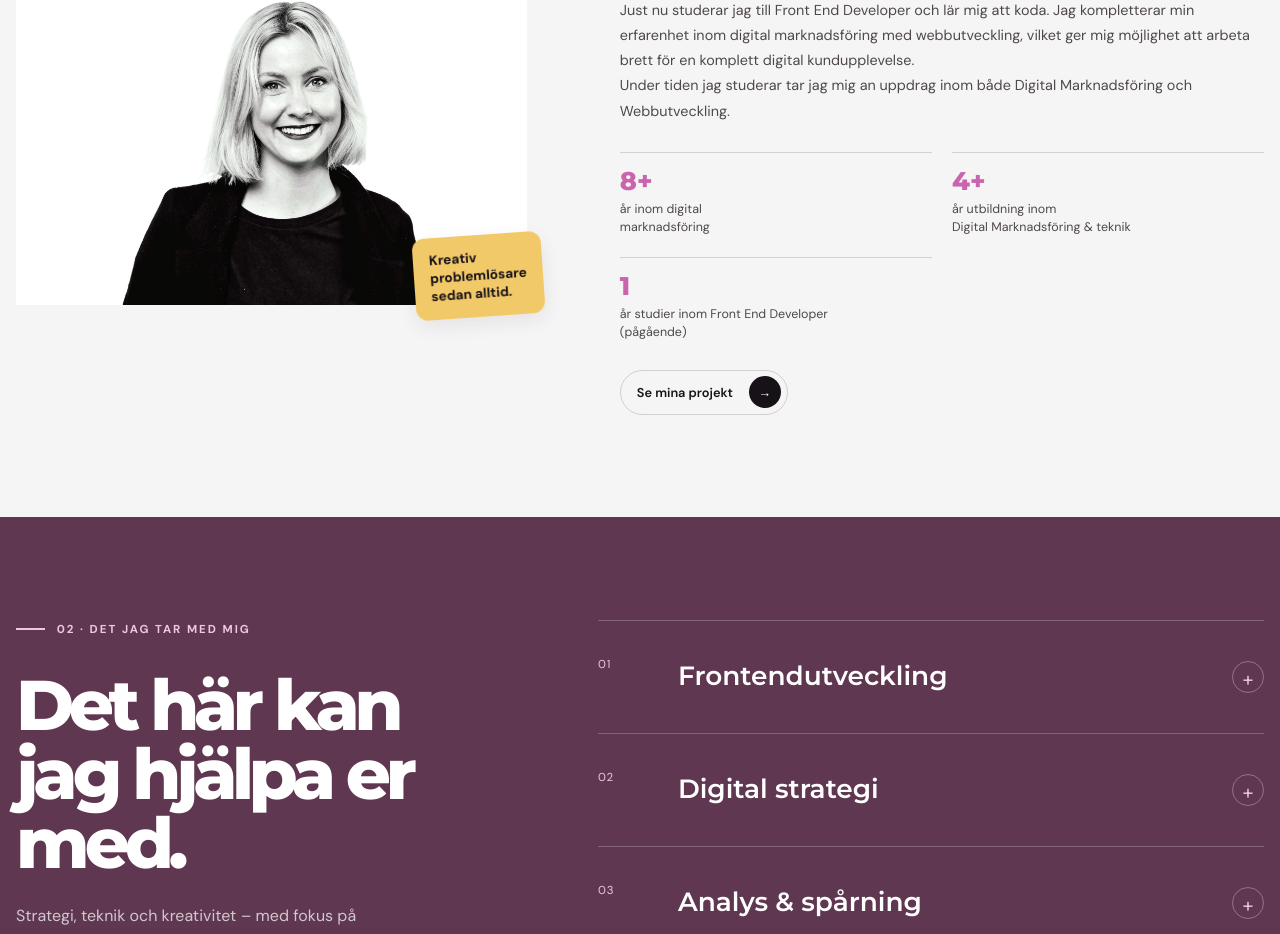
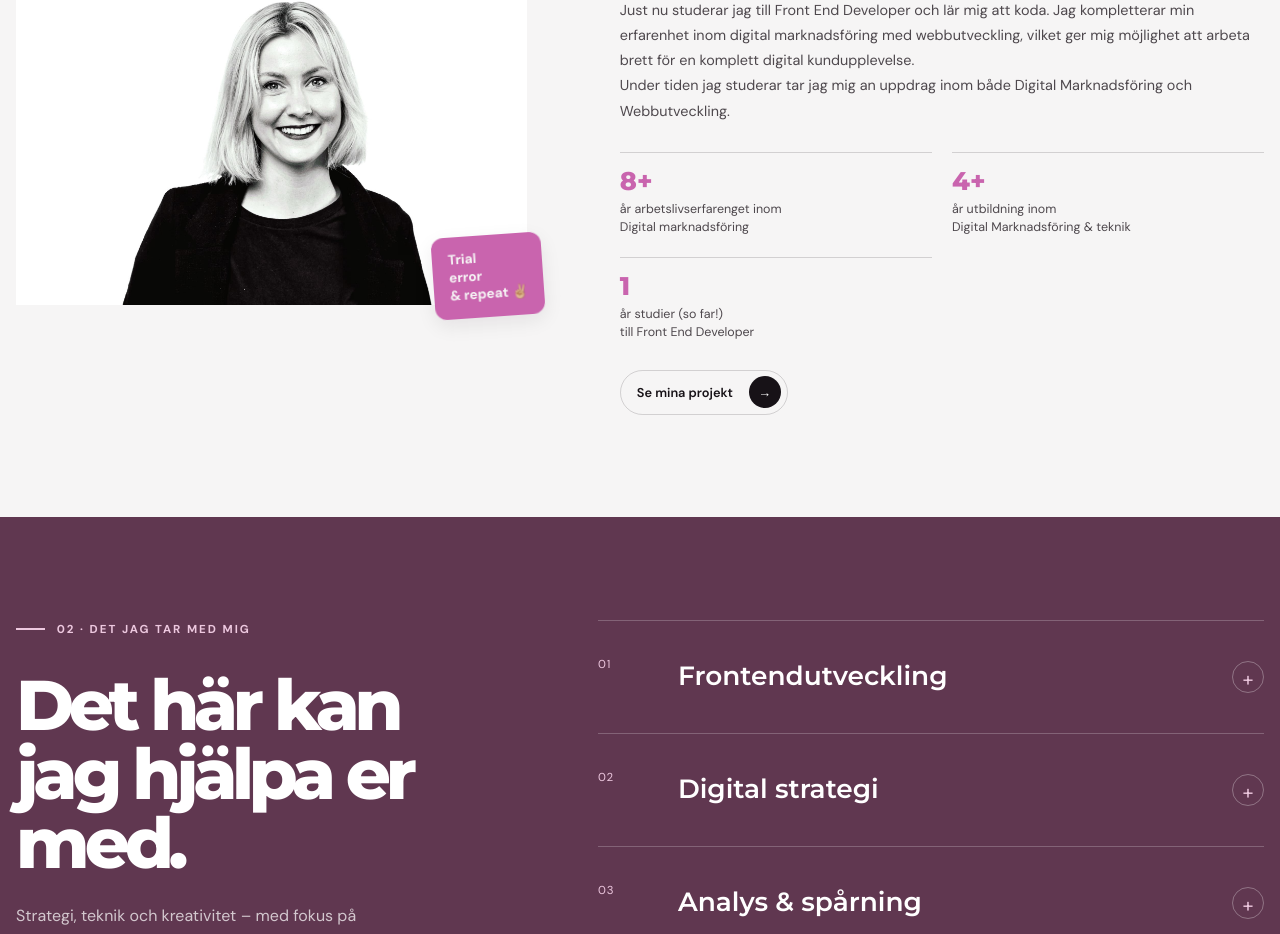
Before and after one commit to jenniemodd/portfolio_2, a React (Vite) app: page / in a window 1280 px wide. Shown: the part 1592-2526 px from the top of the page. Built offline with nearby package versions, Linux system fonts and the light colour scheme.

Commit message:
feat: update About component text for improved clarity and relevance

```diff
--- a/src/components/About.module.css
+++ b/src/components/About.module.css
@@ -79,8 +79,8 @@
   z-index: 1;
   padding: 0.9rem 1rem;
   border-radius: var(--radius-sm);
-  background: var(--color-butter);
-  color: var(--color-ink);
+  background: var(--color-pink);
+  color: var(--color-paper);
   font-size: 0.85rem;
   font-weight: 700;
   line-height: 1.3;
--- a/src/components/About.tsx
+++ b/src/components/About.tsx
@@ -21,11 +21,11 @@ function About() {
             />
 
           <div className={styles.note}>
-            Kreativ
+            Trial
             <br />
-            problemlösare
+            error
             <br />
-            sedan alltid.
+            & repeat ✌🏼
           </div>
         </div>
 
@@ -43,9 +43,9 @@ function About() {
             <div className={styles.stat}>
               <span className={styles.statNumber}>8+</span>
               <p>
-                år inom digital
+                år arbetslivserfarenget inom
                 <br />
-                marknadsföring
+                Digital marknadsföring
               </p>
             </div>
 
@@ -60,9 +60,9 @@ function About() {
               <div className={styles.stat}>
               <span className={styles.statNumber}>1</span>
               <p>
-                år studier inom Front End Developer
+                år studier (so far!)
                 <br />
-                (pågående)
+                till Front End Developer
               </p>
             </div>
           </div>
```
